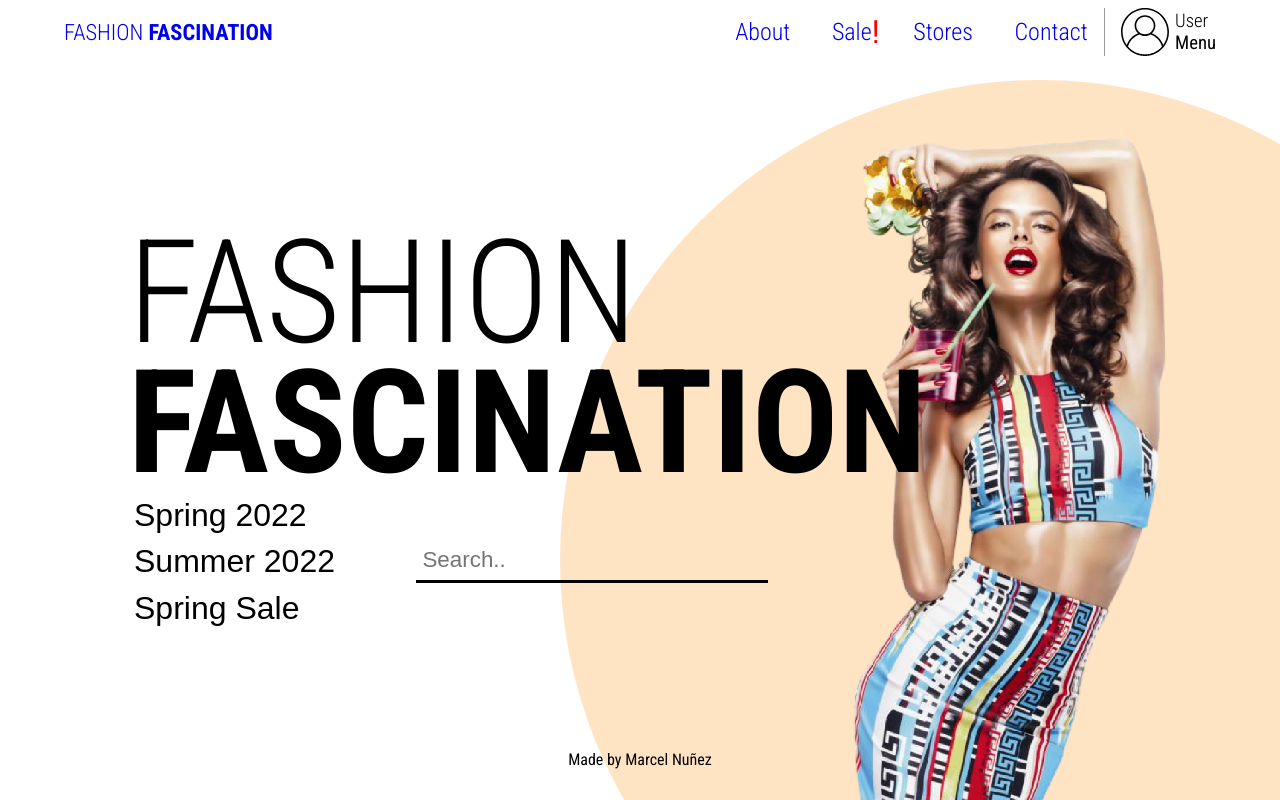
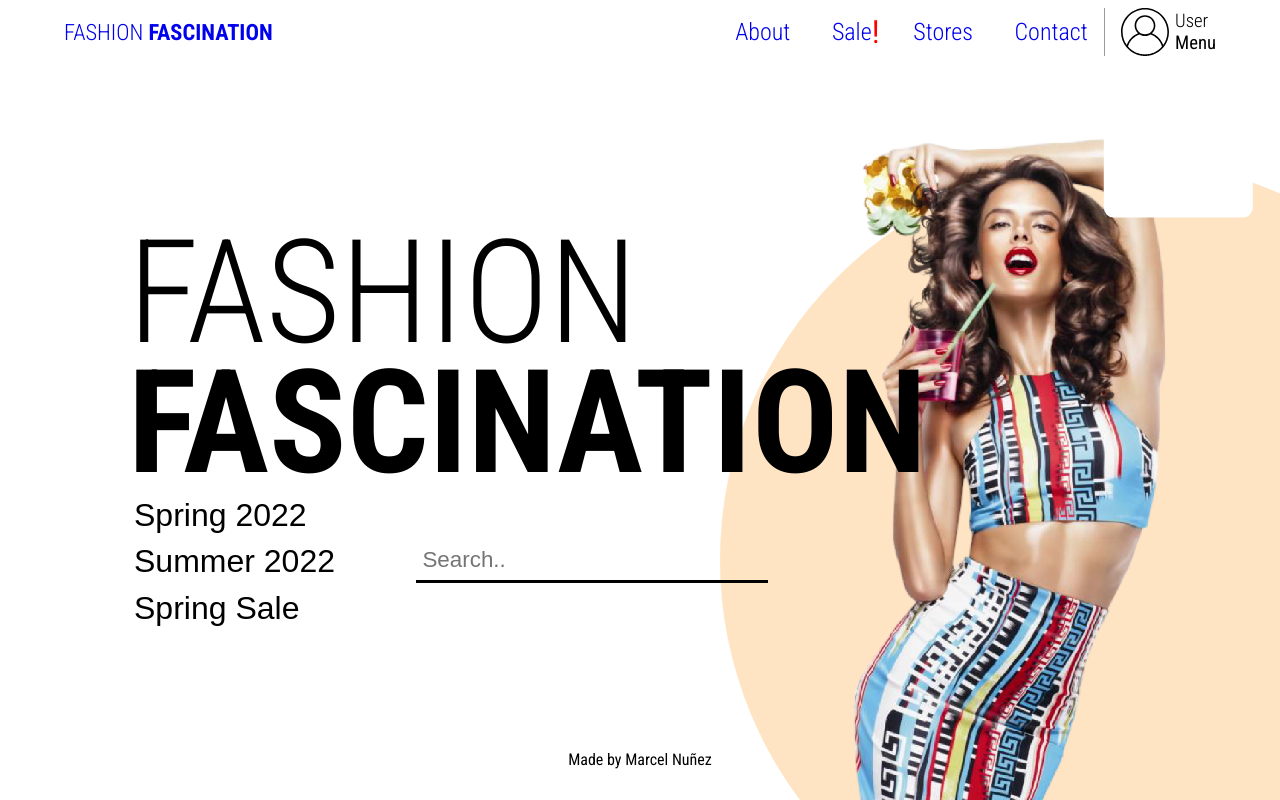
Before and after one commit to MarcelNDG/Fashion-2, a React (Create React App) app: page / in a window 1280 px wide. Built offline with nearby package versions, Linux system fonts and the light colour scheme.

Commit message:
Profile menu block

```diff
--- a/src/App.css
+++ b/src/App.css
@@ -73,6 +73,7 @@ header button{
 
 .topNav{
   display: flex;
+  position: relative;
   align-items: center;
   justify-content: space-between;
   color: #000;
@@ -377,6 +378,17 @@ footer{
 
 @media (min-width: 480px){
 
+  .profileMenu{
+    height: 10rem;
+    width: 9.3rem;
+    right: 0;
+    position: absolute;
+    transform: translate(2.3rem, 6.6rem);
+    background-color: #fff;
+    border-bottom-left-radius: 10px;
+    border-bottom-right-radius: 10px;
+  }
+
 
   /* --- Main --- */
   main{
@@ -655,8 +667,8 @@ footer{
 
   /* --- Background and effects --- */
   .sphereBig{
-    width: 60rem;
-    height: 60rem;
+    width: 50rem;
+    height: 50rem;
 
 
     transform: translateY(10rem);
--- a/src/components/TopNav.js
+++ b/src/components/TopNav.js
@@ -37,6 +37,7 @@ const TopNav = () => {
                 </button>
 
             </div>
+            <div className='profileMenu'></div>
         </div>
     </>
     )
```
